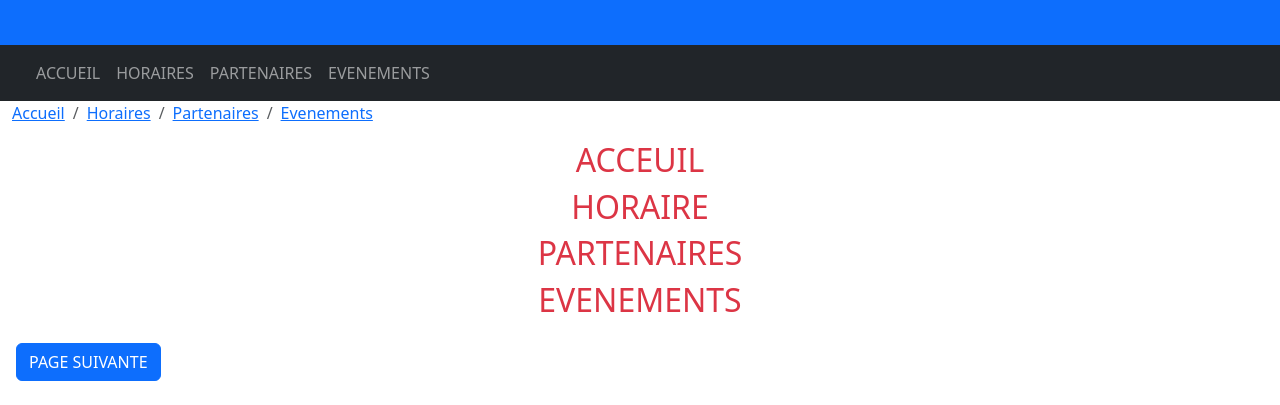
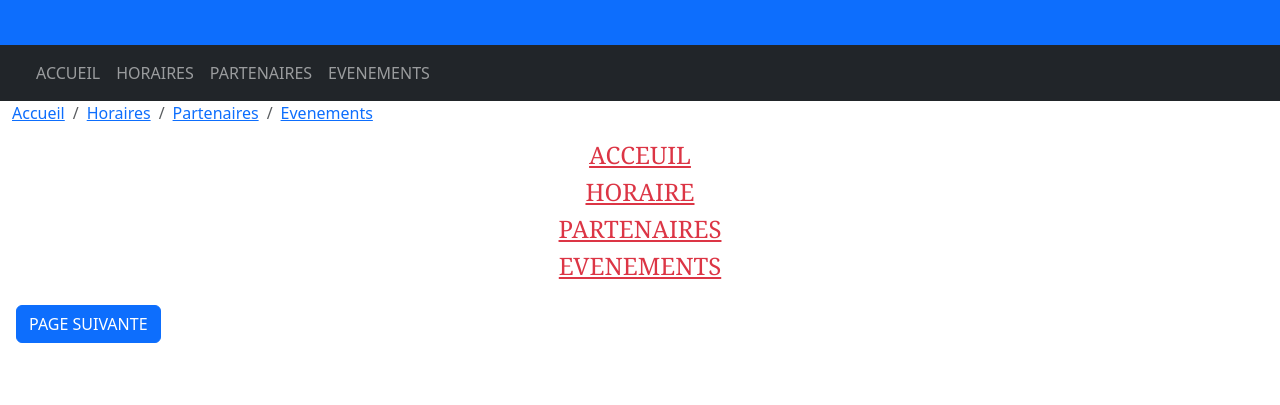
Before and after one commit to JONLUCA237/Evaluation_studi_1, a plain HTML site: page index.html in a window 1280 px wide. Shown: the part 395-800 px from the top of the page. Drawn offline with nearby package versions, Linux system fonts and the light colour scheme.

Commit message:
First changes saved

```diff
--- a/style.css
+++ b/style.css
@@ -0,0 +1,5 @@
+h2{
+  font-family: Cambria, Cochin, Georgia, Times, 'Times New Roman', serif;
+  font-size:1.5em;
+  text-decoration: underline;
+}
```
Also changed, not shown: page2.html (+1 -2 lines).
